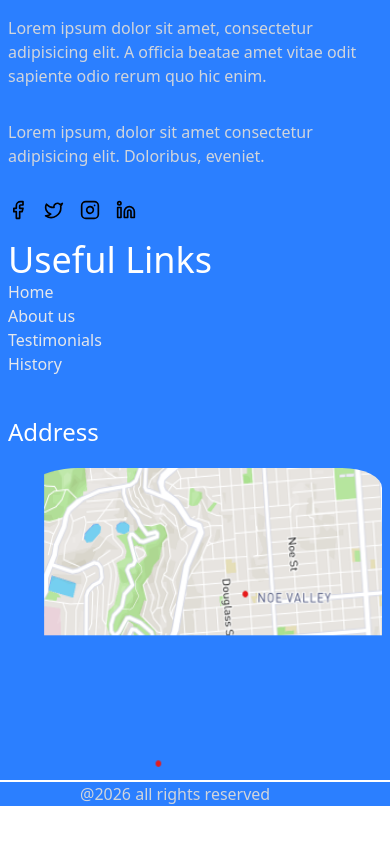
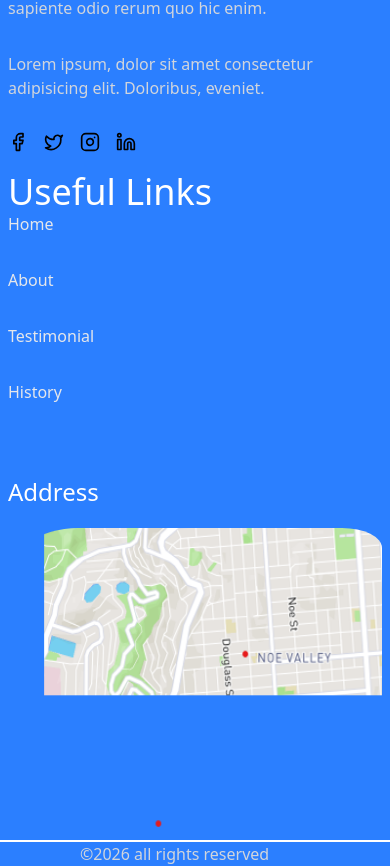
Before and after one commit to shailendrapratap1/clinic-website, a React (Vite) app in the folder clinicweb/: page /signup in a window 390 px wide. Shown: the part 980-1846 px from the top of the page. Before the commit the page ends 1786 px from the top, so only its background shows below. Built offline with nearby package versions, Linux system fonts and the light colour scheme.

Commit message:
Update Footer.jsx

```diff
--- a/clinicweb/src/pages/Footer.jsx
+++ b/clinicweb/src/pages/Footer.jsx
@@ -1,85 +1,80 @@
 import React from 'react'
- import {Facebook, Twitter} from 'lucide-react'
-  import {Instagram} from 'lucide-react'
-   import {Linkedin} from 'lucide-react'
-
-
+import { Facebook, Twitter, Instagram, Linkedin } from 'lucide-react'
 
 const sections = [
-
-   {
-    title:'Home',
-    links:['/']
-   } ,
-   {
-        title:' About us',
-        links:['about']
-    },
-    {
-        title:'Testimonials',
-        links:['testimonial']
-    },
-    {
-        title:'History',
-        links:['history']
-    }
+  { title: 'Home',         links: ['/'] },
+  { title: 'About',     links: ['/about'] },
+  { title: 'Testimonial', links: ['/testimonial'] },
+  { title: 'History',      links: ['/history'] },
 ]
 
 const Footer = () => {
   return (
-    <footer className='min-h-screen-1/2  mt-20 bg-blue-500'>
-     <div className='md:flex md:flex-row flex flex-col md:px-20 md:py-15 px-2 md:gap-20 gap-5'>
-      <div className='flex flex-col   gap-8'>
-        <h2 className='text-white font-medium text-4xl'>E-clinic</h2>
-        <p className='text-gray-300 font-medium'>Lorem ipsum dolor sit amet, consectetur adipisicing elit. A officia beatae amet vitae odit sapiente odio rerum quo hic enim.</p>
-        <p className='text-gray-300 font-medium'>Lorem ipsum, dolor sit amet consectetur adipisicing elit. Doloribus, eveniet.</p>
-         {/* <div className='flex flex-row gap-2'>
-       <Facebook className='text-white h-10 w-10 cursor-pointer'><link rel="stylesheet" href="" /></Facebook>
-              < Instagram className='text-white h-10 w-10 cursor-pointer'><link rel="stylesheet" href="" /></Instagram>
-              <Twitter className='text-white h-10 w-10 cursor-pointer'><link rel="stylesheet" href="" /></Twitter>
+    <footer className="min-h-screen-1/2 md:mt-20 bg-blue-500 mt-3">
+      <div className="md:flex md:flex-row flex flex-col md:px-20 md:py-15 px-2 md:gap-20 gap-5">
+        <div className="flex flex-col gap-8">
+          <h2 className="text-white font-medium text-4xl">E-clinic</h2>
+          <p className="text-gray-300 font-medium">
+            Lorem ipsum dolor sit amet, consectetur adipisicing elit. A officia beatae amet vitae odit sapiente odio rerum quo hic enim.
+          </p>
+          <p className="text-gray-300 font-medium">
+            Lorem ipsum, dolor sit amet consectetur adipisicing elit. Doloribus, eveniet.
+          </p>
 
-</div> */}
           <div className="flex gap-4">
-                       <a href="#" className="hover:text-blue-400 transition-colors"><Facebook size={20} /></a>
-                        <a href="#" className="hover:text-blue-400 transition-colors"><Twitter size={20} /></a>
-                        <a href="#" className="hover:text-pink-500 transition-colors"><Instagram size={20} /></a>
-                        <a href="#" className="hover:text-blue-600 transition-colors"><Linkedin size={20} /></a>
+            <a href="https://facebook.com" className="hover:text-blue-400 transition-colors">
+              <Facebook size={20} />
+            </a>
+            <a href="https://twitter.com" className="hover:text-blue-400 transition-colors">
+              <Twitter size={20} />
+            </a>
+            <a href="https://instagram.com" className="hover:text-pink-500 transition-colors">
+              <Instagram size={20} />
+            </a>
+            <a href="https://linkedin.com" className="hover:text-blue-600 transition-colors">
+              <Linkedin size={20} />
+            </a>
           </div>
         </div>
 
-      <div className='flex flex-col'>
-           <h2 className='text-white font-medium text-4xl'>Useful Links</h2>
-         <div className=''>
-           {
-            sections.map((section)=>(
-             <div key={section.title}  >
-               <h4 className='md:mt-5 text-gray-200 font-medium cursor-pointer'>{section.title}</h4>
-               <ul className='p-0 m-0 list-none hidden'>
-             {section.links.map((link)=> (
-              <li key={link} className='mb-2'>
-                <a href="#" className='text-none'>
+        <div className="flex flex-col">
+          <h2 className="text-white font-medium text-4xl">Useful Links</h2>
+          <div>
+            {sections.map(section => (
+              <div key={section.title}>
+                <h4 className="md:mt-5 text-gray-200 font-medium cursor-pointer">
+                  {section.title}
+                </h4>
+                <ul className="p-0 m-0 list-none">
+                  {section.links.map(link => (
+                    <li key={link} className="mb-2">
+                      <a href={link} className="no-underline text-blue-500 hover:underline">
                         {link}
                       </a>
                     </li>
                   ))}
                 </ul>
               </div>
-
-            ))
-           }
+            ))}
+          </div>
         </div>
 
+        <div className="flex flex-col pt-5">
+          <h2 className="text-2xl text-white font-medium">Address</h2>
+          <img
+            src="./i.png"
+            alt="Clinic location"
+            className="h-80 w-240 rounded-r-[40px] rounded-l-[70px] rounded-e-[50px] rounded-bl-[90px] pt-5"
+          />
         </div>
-       <div className='flex flex-col pt-5'>
-          <h2 className='text-2xl text-white font-medium '>Address</h2>
-          <img src="./i.png" alt="" className='h-80 w-240 rounded-r-[40px] rounded-l-[70px] rounded-e-[50px] rounded-bl-[90px] pt-5' />
       </div>
 
-     </div>
-     <div className='border mt-3  md:md:mx-20 h-0 text-white '>
-     </div>
-     <div className=''>
-           <h2 className='md:px-70 px-20 md:pb-4 text-gray-300 '>@2026 all rights reserved</h2>
+      <div className="border mt-3 md:mx-20 h-0 text-white" />
+
+      <div>
+        <h2 className="md:px-70 px-20 md:pb-4 text-gray-300">
+          ©2026 all rights reserved
+        </h2>
       </div>
     </footer>
   )
```
Lines whose indentation alone changed are shown as unchanged.
